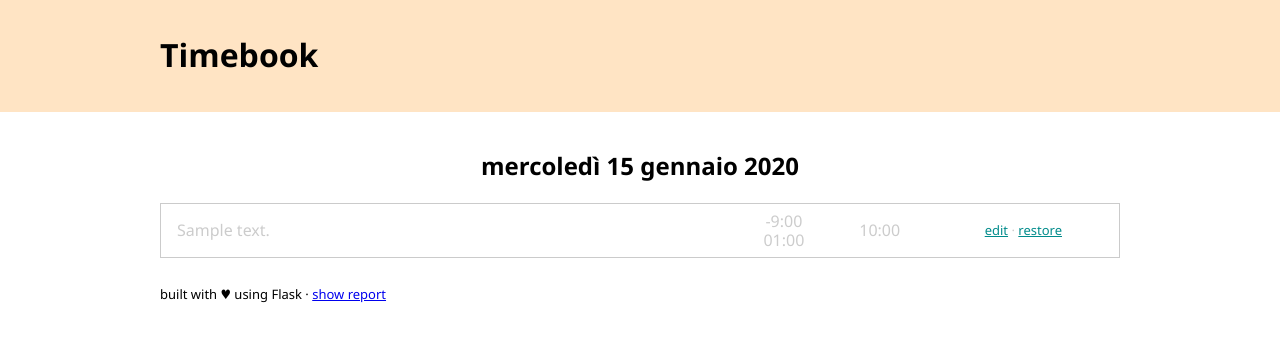
After one commit to fabiomix/timebook, a Flask app: page /report in a window 1280 px wide. The commit adds this page. Shown: the top 342 px of the page. Run offline with Flask 3, Linux system fonts and the light colour scheme; tables that the repository leaves empty hold one stand-in row (values such as "Sample post").

Commit message:
add report page and toggle_checked function

```diff
--- a/timebook/blueprints/timesheet.py
+++ b/timebook/blueprints/timesheet.py
@@ -22,7 +22,7 @@ def index():
     except ValueError:
         from_date = today_isoformat
     # get daily lines
-    lines = Timesheet.query.filter_by(day=from_date).order_by(Timesheet.end_time).all()
+    lines = Timesheet.query.filter_by(day=from_date).order_by(Timesheet.end_time, Timesheet.id).all()
     # do the math here
     total_time = sum([t.duration for t in lines])
     total_time = Timesheet.float_time_to_time(total_time)
@@ -68,4 +68,25 @@ def update_timesheet(time_id):
     if form_data.get('duration', False):
         record.duration = Timesheet.time_to_float_time(form_data['duration'])
     db.session.commit()
-    return redirect(url_for('timesheet_app.index'))
+    return redirect(url_for('timesheet_app.report'))
+
+@timesheet_app.get('/toggle/<int:time_id>')
+def toggle_checked(time_id):
+    """Alternates `is_checked` status for selected record."""
+    record = Timesheet.query.get_or_404(time_id)
+    record.is_checked = bool(not record.is_checked)
+    db.session.commit()
+    return redirect(request.referrer)
+
+@timesheet_app.get('/report')
+def report():
+    """Print every timesheet recorded in a single page, grouped by day."""
+    lines = Timesheet.query.order_by(Timesheet.day.desc(), Timesheet.end_time, Timesheet.id).all()
+    time_groups = {}
+    for record in lines:
+        time_key = format_date(record.day, BABEL_DEFAULT_DATE_FORMAT)
+        if time_key not in time_groups:
+            time_groups[time_key] = [record]
+        else:
+            time_groups[time_key].append(record)
+    return render_template('report.html', time_groups=time_groups)
--- a/timebook/static/style.css
+++ b/timebook/static/style.css
@@ -47,6 +47,10 @@ body {
     font-size: small;
 }
 
+.pure-table tr.secondary td {
+    color: #cccccc;
+}
+
 .pure-table td a {
     color: darkcyan;
 }
--- a/timebook/templates/base.html
+++ b/timebook/templates/base.html
@@ -23,7 +23,7 @@
     </div>
     <div class="footer">
         <div class="container">
-            <span>built with &hearts; using Flask</span>
+            <p><span>built with &hearts; using Flask</span> &middot; <a href="{{ url_for('timesheet_app.report') }}">show report</a></p>
         </div>
     </div>
 </body>
--- a/timebook/templates/index.html
+++ b/timebook/templates/index.html
@@ -26,14 +26,14 @@
 <table class="pure-table pure-table-horizontal" style="width: 100%;">
     <tbody>
         {% for t in lines %}
-        <tr>
+        <tr class="{{ 'secondary' if t.is_checked else '' }}">
             <td style="width: 60%;">{{ t.description }}</td>
             <td style="width: 10%; text-align: center;">{{ t.float_time_to_time(t.get_start_time()) }} <br> {{ t.float_time_to_time(t.end_time) }}</td>
             <td style="width: 10%; text-align: center;">{{ t.float_time_to_time(t.duration) }}</td>
             <td style="width: 20%; text-align: center; font-size: small;">
                 <a href="{{ url_for('timesheet_app.read_timesheet', time_id=t.id)}}">edit</a>
                 &middot;
-                <a href="#">{{ 'restore' if t.is_checked else 'checked'}}</a>
+                <a href="{{ url_for('timesheet_app.toggle_checked', time_id=t.id)}}">{{ 'restore' if t.is_checked else 'checked'}}</a>
             </td>
         </tr>
         {% endfor %}
--- /dev/null
+++ b/timebook/templates/report.html
@@ -0,0 +1,24 @@
+{% extends 'base.html' %}
+
+{% block content %}
+{% for time_key in time_groups %}
+<h2 class="from_date">{{ time_key }}</h2>
+<table class="pure-table pure-table-horizontal" style="width: 100%;">
+    <tbody>
+        {% for t in time_groups[time_key] %}
+        <tr class="{{ 'secondary' if t.is_checked else '' }}">
+            <td style="width: 60%;">{{ t.description }}</td>
+            <td style="width: 10%; text-align: center;">{{ t.float_time_to_time(t.get_start_time()) }} <br> {{ t.float_time_to_time(t.end_time) }}</td>
+            <td style="width: 10%; text-align: center;">{{ t.float_time_to_time(t.duration) }}</td>
+            <td style="width: 20%; text-align: center; font-size: small;">
+                <a href="{{ url_for('timesheet_app.read_timesheet', time_id=t.id)}}">edit</a>
+                &middot;
+                <a href="{{ url_for('timesheet_app.toggle_checked', time_id=t.id)}}">{{ 'restore' if t.is_checked else 'checked'}}</a>
+            </td>
+        </tr>
+        {% endfor %}
+    </tbody>
+</table>
+{% endfor %}
+
+{% endblock %}
```
